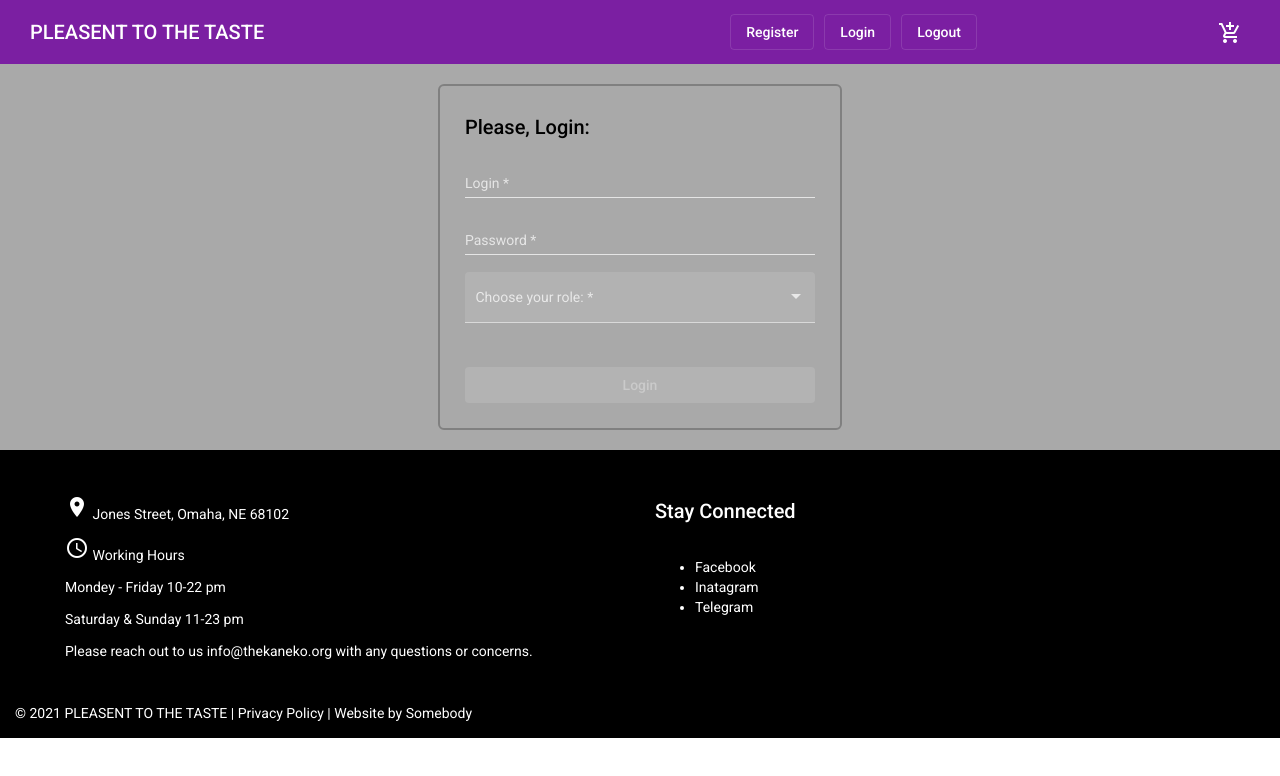
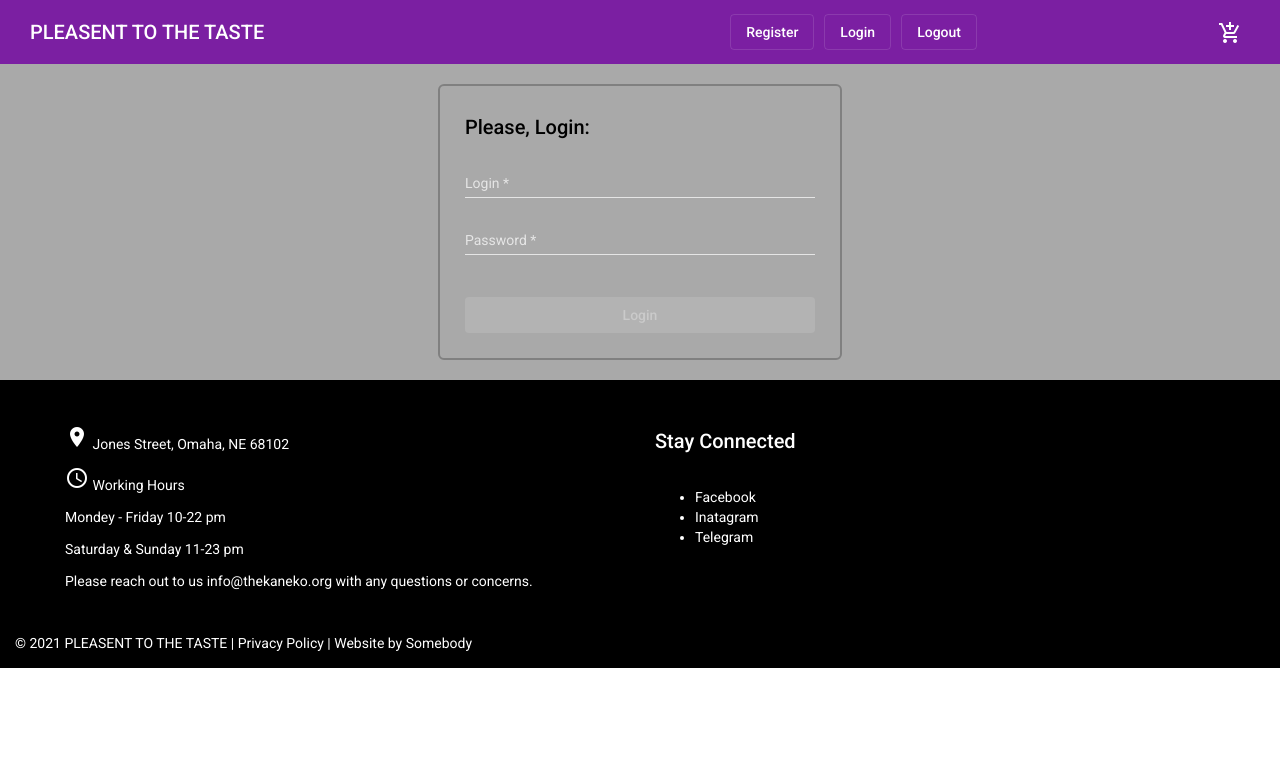
Before and after one commit to NadiiaStoiko/orders-creater_angular, an Angular app: page /login in a window 1280 px wide. Shown: the top 776 px of the page. Built offline with nearby package versions, Linux system fonts and the light colour scheme.

Commit message:
added changes in login inetrface

```diff
--- a/src/app/auth/authorization/login-page.component.html
+++ b/src/app/auth/authorization/login-page.component.html
@@ -12,7 +12,6 @@
         formControlName="email"
         placeholder="example@example.com"
       />
-      <!-- <div *ngIf="form.get('email')?.touched && form.get('email')?.invalid"></div> -->
       <mat-error *ngIf="form.get('email')?.errors?.required">
         Enter email, please
       </mat-error>
@@ -31,9 +30,6 @@
         formControlName="password"
         autocomplete="on"
       />
-      <!-- <div
-        *ngIf="form.get('password')?.touched && form.get('password')?.invalid"
-      ></div> -->
       <mat-error *ngIf="form.get('password')?.errors?.required">
         Enter password, please
       </mat-error>
@@ -44,7 +40,7 @@
         {{ form.get("password")?.errors?.minlength.actualLength }}
       </mat-error>
     </mat-form-field>
-    <mat-form-field appearance="fill">
+    <!-- <mat-form-field appearance="fill">
       <mat-label>Choose your role:</mat-label>
       <mat-select formControlName="roles" required>
         <mat-option>--</mat-option>
@@ -55,7 +51,7 @@
       <mat-error *ngIf="form.get('roles')?.errors?.required"
         >Please choose your role</mat-error
       >
-    </mat-form-field>
+    </mat-form-field> -->
     <button
       type="submit"
       mat-raised-button
--- a/src/app/auth/authorization/login-page.component.ts
+++ b/src/app/auth/authorization/login-page.component.ts
@@ -6,9 +6,9 @@ import { takeUntil } from 'rxjs/operators';
 import { AuthService } from 'src/app/core/services/auth.service';
 import { User } from 'src/app/shared/classes/user';
 
-interface isAdmin {
-  role: string;
-}
+// interface isAdmin {
+//   role: string;
+// }
 
 @Component({
   selector: 'app-authorization',
@@ -19,7 +19,7 @@ export class LoginPageComponent implements OnInit, OnDestroy {
   form!: FormGroup;
   users: User[] = [];
   public destroy$: Subject<boolean> = new Subject<boolean>();
-  public roles: isAdmin[] = [{ role: 'admin' }, { role: 'customer' }];
+  // public roles: isAdmin[] = [{ role: 'admin' }, { role: 'customer' }];
   constructor(private authServ: AuthService, private router: Router) {}
 
   ngOnInit(): void {
@@ -29,7 +29,7 @@ export class LoginPageComponent implements OnInit, OnDestroy {
         Validators.required,
         Validators.minLength(5),
       ]),
-      roles: new FormControl(null, Validators.required),
+      // roles: new FormControl(null, Validators.required),
     });
   }
 
@@ -44,13 +44,9 @@ export class LoginPageComponent implements OnInit, OnDestroy {
       .subscribe(
         (data) => {
           console.log(data);
-          // console.log(localStorage.getItem('userRole'));
           localStorage.getItem('userRole') == 'customer'
             ? this.router.navigate(['/customer-dashboard'])
             : this.router.navigate(['/admin-dashboard']);
-
-          // this.router.navigate(['/admin-dashboard'])
-          // this.router.navigate(['/customer-dashboard']);
         },
         (error) => {
           console.warn(error);
--- a/src/app/feature/components/cart/cart.component.ts
+++ b/src/app/feature/components/cart/cart.component.ts
@@ -36,7 +36,6 @@ export class CartComponent implements OnInit, OnDestroy {
   public changeQuantity(id: number, quantity: number): void {
     const cartItem = this.cartItems.find((item) => item.dishId === id);
     if (!cartItem) return;
-
     if (cartItem.quantity === 1 && quantity < 0) {
       this.deleteCartItem(id);
     } else {
```
